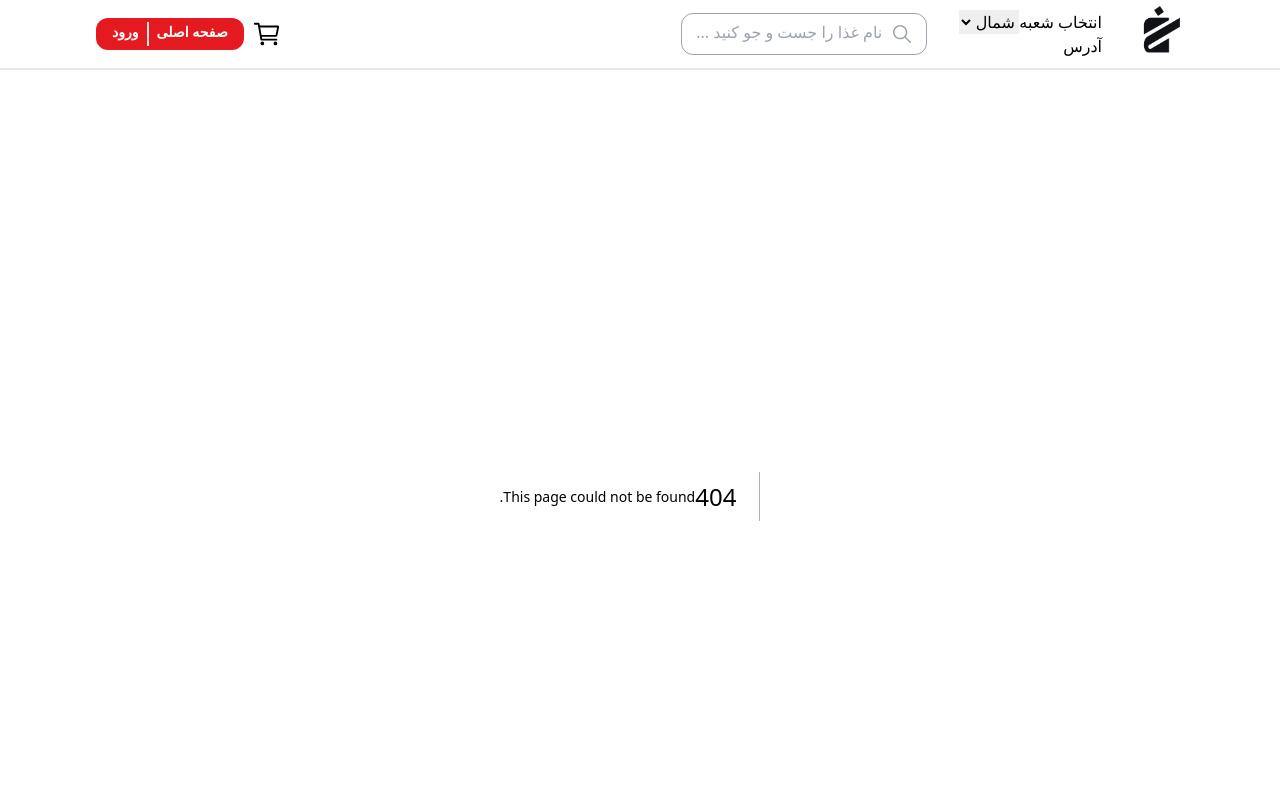
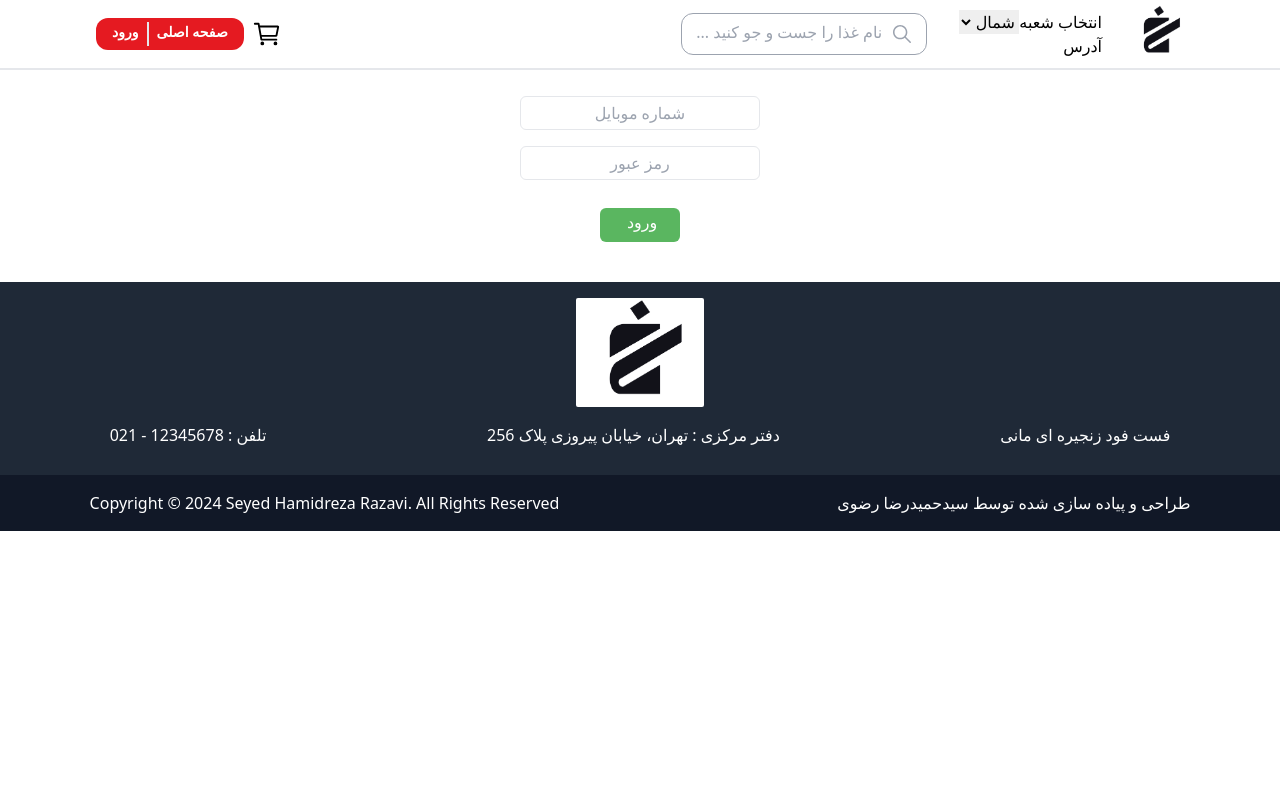
Before and after one commit to shrrsoft/food, a Next.js app: page /login in a window 1280 px wide. Before the commit this address had no page. Shown: the top 800 px of the page. Built offline with nearby package versions, Linux system fonts and the light colour scheme.

Commit message:
login page hardcode

```diff
--- a/app/cart/page.jsx
+++ b/app/cart/page.jsx
@@ -21,18 +21,7 @@ const page = () => {
   tax = tax + totalPrice * 0.09;
 
   return (
-    <>
-      <div className="border w-[80%] mx-auto mt-8 py-4 hidden sm:block">
-        <div className="flex items-center gap-14">
-          <div className="w-20"></div>
-          <div className="w-[70%] grid grid-cols-3 gap-4 text-center">
-            <h3 className="mr-5">نام محصول</h3>
-            <h5>قیمت واحد </h5>
-            <span>تعداد </span>
-          </div>
-          <span>مجموع قیمت </span>
-        </div>
-      </div>
+    <div className=" w-[80%] mx-auto mt-8 py-4 hidden sm:block">
       {items.map((item) => (
         <div key={item.id} className="mx-auto">
           <CartItem id={item.id} quantity={item.quantity} />
@@ -51,8 +40,8 @@ const page = () => {
           </div>
           <div className="flex justify-center items-center">
             <Link
-              href="/"
-              className="bg-green-900 text-white p-2 rounded m-4 w-32 text-center hover:bg-green-600 hover:text-black">
+              href="#"
+              className="bg-[#3fab46db] text-white p-2 rounded m-4 w-32 text-center hover:scale-105 transition-all">
               پرداخت
             </Link>
           </div>
@@ -62,7 +51,7 @@ const page = () => {
           سبد خالی است!
         </h3>
       )}
-    </>
+    </div>
   );
 };
 
--- a/app/components/CartItem.jsx
+++ b/app/components/CartItem.jsx
@@ -10,7 +10,7 @@ const CartItem = ({ id, quantity }) => {
 
   return (
     <div className="border shadow-md w-[80%] mx-auto my-2">
-      <div className="flex sm:flex-row flex-col items-center justify-center gap-14 p-3">
+      <div className="flex sm:flex-row flex-col items-center justify-around p-3">
         <img src={product.imageUrl} alt="" className="w-20 rounded-md m-1" />
         <div className="w-[70%] grid sm:grid-cols-3 grid-cols-1 gap-4 text-center justify-center items-center">
           <h3>{product.title}</h3>
@@ -34,7 +34,6 @@ const CartItem = ({ id, quantity }) => {
             </button>
           </div>
         </div>
-        <span className="w-28 text-center"></span>
       </div>
     </div>
   );
--- a/app/components/Navbar.jsx
+++ b/app/components/Navbar.jsx
@@ -8,9 +8,16 @@ import { useState } from "react";
 import CounterBadg from "./CounterBadg";
 import Branch from "./Branch";
 import { IoCartOutline, IoClose } from "react-icons/io5";
+import { useCartContext } from "@/context/CartContext";
 
 const Navbar = () => {
   const [isOpen, SetIsOpen] = useState(false);
+  const { isLogin, setIsLogin } = useCartContext();
+  function handleLogin() {
+    if (isLogin == true) {
+      setIsLogin(false);
+    }
+  }
 
   return (
     <>
@@ -54,7 +61,9 @@ const Navbar = () => {
             <SearchBox />
           </div>
           <div className="flex items-center gap-2 my-4">
-            <Link href="/cart" className="flex items-center">
+            <Link
+              href={isLogin ? "/cart" : "/login"}
+              className="flex items-center">
               <CounterBadg className="" />
               <IoCartOutline className="text-3xl -mr-1.5" />
             </Link>
@@ -63,8 +72,11 @@ const Navbar = () => {
                 صفحه اصلی
               </Link>
               <div className="border"></div>
-              <Link className="mb-1 text-sm font-bold" href="#">
-                ورود
+              <Link
+                className="mb-1 text-sm font-bold"
+                href="/login"
+                onClick={handleLogin}>
+                {isLogin ? "خروج" : "ورود"}
               </Link>
             </div>
           </div>
--- /dev/null
+++ b/app/login/page.jsx
@@ -0,0 +1,70 @@
+"use client";
+
+import { useCartContext } from "@/context/CartContext";
+import { useRouter } from "next/navigation";
+import { useState } from "react";
+
+const page = () => {
+  const [mobileNumber, setMobileNumber] = useState("");
+  const [password, setPassword] = useState("");
+  const [isError, setIsError] = useState(false);
+  const { isLogin, setIsLogin } = useCartContext();
+  const router = useRouter();
+
+  function handleLogin(e) {
+    e.preventDefault();
+    if (mobileNumber == "123" && password == "123") {
+      setIsError(false);
+      setIsLogin(true);
+      router.replace("./");
+    } else {
+      setIsError(true);
+      setIsLogin(false);
+    }
+  }
+  return (
+    <div className="container my-10">
+      <form
+        className="mx-auto mt-3 flex flex-col gap-4 w-[15rem]"
+        action=""
+        onSubmit={handleLogin}>
+        <input
+          required
+          className="text-black p-1 outline-none rounded-md border text-center [appearance:textfield] [&::-webkit-outer-spin-button]:appearance-none [&::-webkit-inner-spin-button]:appearance-none"
+          type="number"
+          name="mobileNumber"
+          placeholder="شماره موبایل"
+          onChange={(e) => setMobileNumber(e.target.value)}
+        />
+        <input
+          required
+          className="text-black p-1 outline-none rounded-md border text-center"
+          type="password"
+          name="password"
+          placeholder="رمز عبور"
+          onChange={(e) => setPassword(e.target.value)}
+        />
+        <input
+          className="bg-[#3fab46db] rounded-md mt-3 p-0.5 pb-2 mx-auto w-[5rem] text-white hover:scale-105 transition-all"
+          type="submit"
+          value="ورود "
+        />
+      </form>
+      {isError ? (
+        <h3 className="text-center m-4 font-bold bg-[#E51A21] text-white p-4 w-72 mx-auto rounded-md">
+          شماره تماس یا رمز عبور صحیح نیست!
+        </h3>
+      ) : (
+        ""
+      )}
+      {isLogin ? (
+        <h3 className="text-center m-4 font-bold bg-[#3fab46db] text-white p-4 w-72 mx-auto rounded-md">
+          خوش آمدید!
+        </h3>
+      ) : (
+        ""
+      )}
+    </div>
+  );
+};
+export default page;
--- a/app/product/[id]/page.jsx
+++ b/app/product/[id]/page.jsx
@@ -1,10 +1,28 @@
 "use client";
+import { getProductData } from "@/data/items";
 import { useParams } from "next/navigation";
 
 const Page = () => {
   const params = useParams();
+  const product = getProductData(parseInt(params.id));
+  function numberWithCommas(x) {
+    return x.toString().replace(/\B(?=(\d{3})+(?!\d))/g, ",");
+  }
 
-  return <div className="mr-60">{params.id}</div>;
+  return (
+    <div className="text-center">
+      <h3 className="font-bold text-2xl mb-5">{product.title}</h3>
+      <h3 className="font-bold mb-5">
+        {numberWithCommas(product.price)} تومان
+      </h3>
+      <img
+        className="mx-auto rounded-md mb-6"
+        src={product.imageUrl}
+        alt={product.title}
+      />
+      <p className="text-xl mb-10">{product.details}</p>
+    </div>
+  );
 };
 
 export default Page;
--- a/context/CartContext.jsx
+++ b/context/CartContext.jsx
@@ -1,9 +1,10 @@
-  "use client";
+"use client";
 import { getProductData, productList } from "@/data/items";
 import { createContext, useContext, useState, useEffect } from "react";
 
 export const cartContext = createContext({
   items: [],
+  login: [],
   getProductQuantity: () => {},
   addItemToCart: () => {},
   removeItemFromCart: () => {},
@@ -16,6 +17,14 @@ export const useCartContext = () => {
 };
 
 export function CartProvider({ children }) {
+  const [isLogin, setIsLogin] = useState(
+    JSON.parse(localStorage.getItem("isLogin"))
+  );
+
+  useEffect(() => {
+    localStorage.setItem("isLogin", JSON.stringify(isLogin));
+  }, [isLogin]);
+
   useEffect(() => {
     let cartFromLocalStorage = localStorage.getItem("cartItems");
     if (cartFromLocalStorage == "null") {
@@ -85,6 +94,8 @@ export function CartProvider({ children }) {
 
   const contextValue = {
     items: cartProducts,
+    isLogin: isLogin,
+    setIsLogin: setIsLogin,
     getProductQuantity,
     addItemToCart,
     removeItemFromCart,
```
